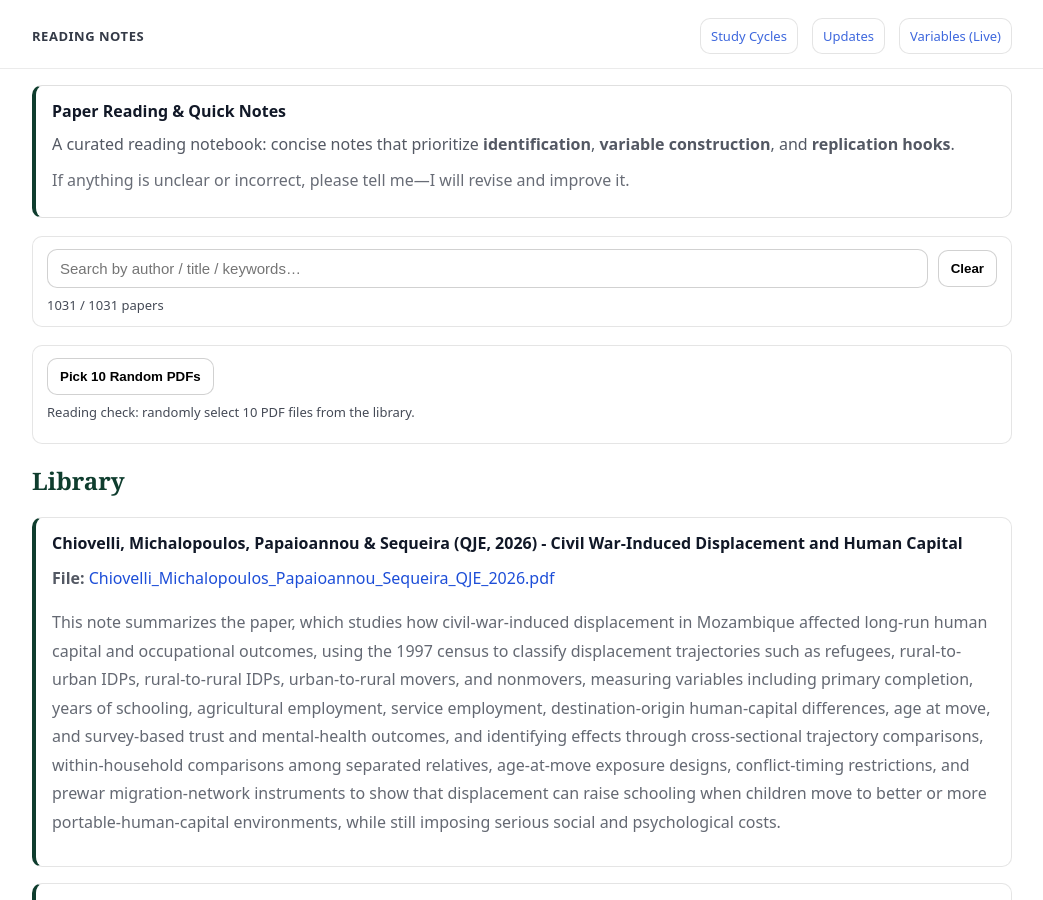
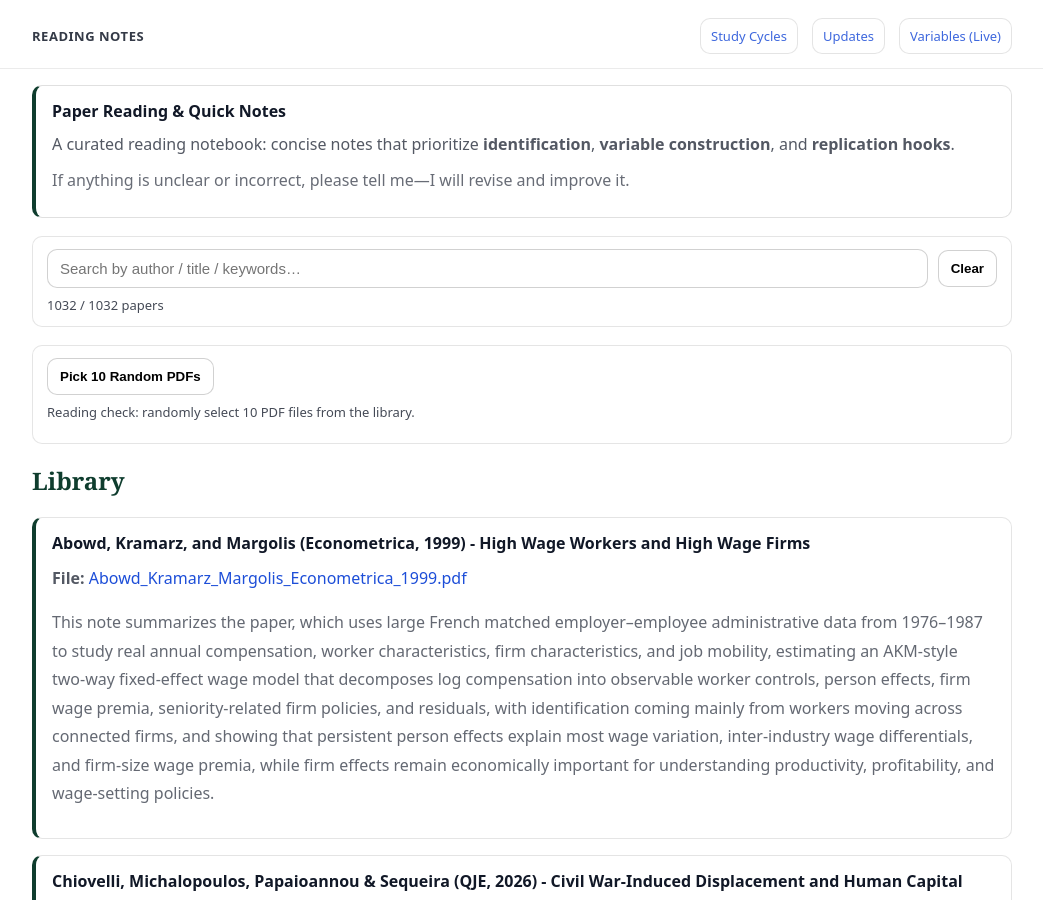
Before and after one commit to yaxinzn/study-archive, a Jekyll site: the page built from reading/index.md, in a window 1280 px wide and 900 px high. Shown: the whole window, without its empty margins (118-1161 px from the left). Built offline with Jekyll 4.4.1, drawn with Linux system fonts in a browser that asks for light colours.

Commit message:
Reading: add/update Abowd_Kramarz_Margolis_Econometrica_1999.pdf

```diff
--- a/_data/reading.yml
+++ b/_data/reading.yml
@@ -1,3 +1,7 @@
+- title: "Abowd, Kramarz, and Margolis (Econometrica, 1999) - High Wage Workers and High Wage Firms"
+  file: "Abowd_Kramarz_Margolis_Econometrica_1999.pdf"
+  desc: "This note summarizes the paper, which uses large French matched employer–employee administrative data from 1976–1987 to study real annual compensation, worker characteristics, firm characteristics, and job mobility, estimating an AKM-style two-way fixed-effect wage model that decomposes log compensation into observable worker controls, person effects, firm wage premia, seniority-related firm policies, and residuals, with identification coming mainly from workers moving across connected firms, and showing that persistent person effects explain most wage variation, inter-industry wage differentials, and firm-size wage premia, while firm effects remain economically important for understanding productivity, profitability, and wage-setting policies."
+
 - title: "Chiovelli, Michalopoulos, Papaioannou & Sequeira (QJE, 2026) - Civil War-Induced Displacement and Human Capital"
   file: "Chiovelli_Michalopoulos_Papaioannou_Sequeira_QJE_2026.pdf"
   desc: "This note summarizes the paper, which studies how civil-war-induced displacement in Mozambique affected long-run human capital and occupational outcomes, using the 1997 census to classify displacement trajectories such as refugees, rural-to-urban IDPs, rural-to-rural IDPs, urban-to-rural movers, and nonmovers, measuring variables including primary completion, years of schooling, agricultural employment, service employment, destination-origin human-capital differences, age at move, and survey-based trust and mental-health outcomes, and identifying effects through cross-sectional trajectory comparisons, within-household comparisons among separated relatives, age-at-move exposure designs, conflict-timing restrictions, and prewar migration-network instruments to show that displacement can raise schooling when children move to better or more portable-human-capital environments, while still imposing serious social and psychological costs."
```
Also changed, not shown: 1 other file.
